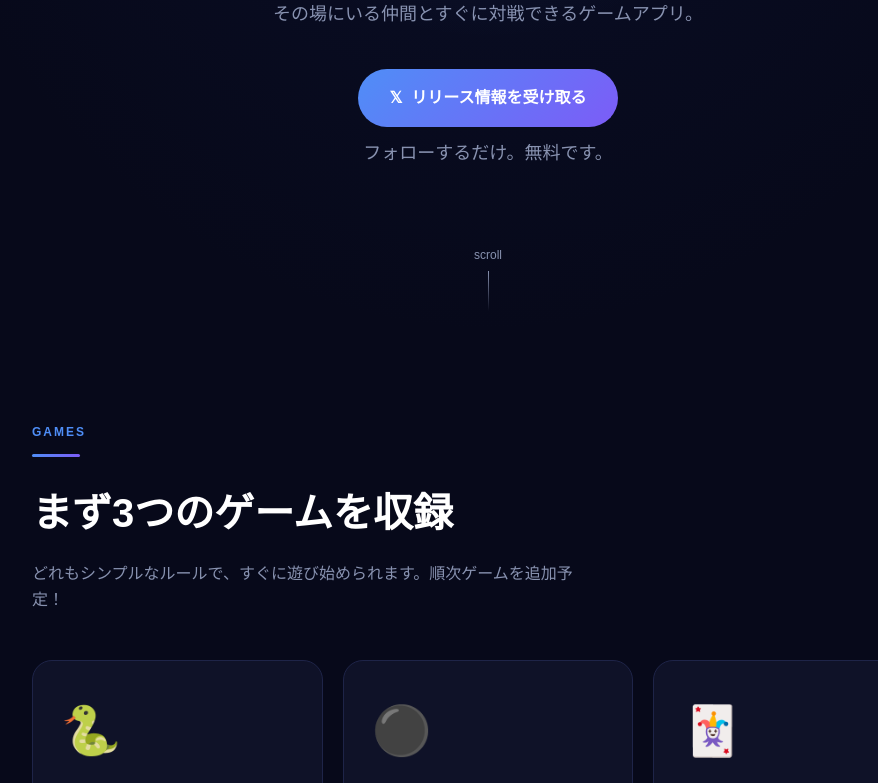
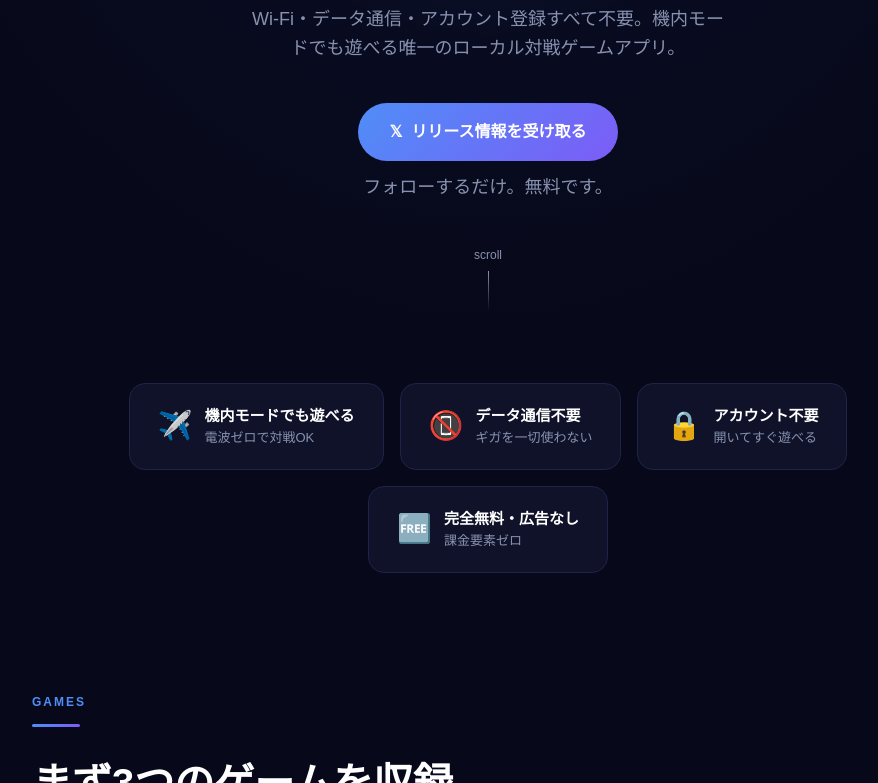
Before and after one commit to kooohminemine-crypto/nearplay-lp, a plain HTML site: page index.html in a window 1280 px wide. Shown: the part 457-1240 px from the top of the page, without its empty margins (152-1030 px from the left). Drawn offline with Linux system fonts and the light colour scheme.

Commit message:
Emphasize complete offline gameplay as main selling point

```diff
--- a/index.html
+++ b/index.html
@@ -302,14 +302,48 @@
   <div class="hero">
     <div class="logo">NearPlay</div>
     <div class="badge">開発中 · Coming Soon</div>
-    <h1>ネット不要。<br>近くの友達と<span>すぐ遊べる。</span></h1>
-    <p>データ通信も設定も不要。Bluetoothをオンにするだけで、その場にいる仲間とすぐに対戦できるゲームアプリ。</p>
+    <h1><span>完全オフライン。</span><br>電波ゼロでも<br>友達と対戦できる。</h1>
+    <p>Wi-Fi・データ通信・アカウント登録すべて不要。機内モードでも遊べる唯一のローカル対戦ゲームアプリ。</p>
     <a class="btn" href="https://x.com/nearplay_app" target="_blank">
       𝕏 &nbsp;リリース情報を受け取る
     </a>
     <p class="btn-sub">フォローするだけ。無料です。</p>
     <div class="scroll-hint">scroll</div>
   </div>
+
+  <!-- OFFLINE BADGES -->
+  <section style="padding: 40px 24px;">
+    <div style="display:flex; flex-wrap:wrap; gap:16px; justify-content:center; max-width:960px; margin:0 auto;">
+      <div style="background:#0f1228;border:1px solid #1e2448;border-radius:16px;padding:20px 28px;display:flex;align-items:center;gap:12px;">
+        <span style="font-size:28px;">✈️</span>
+        <div>
+          <div style="font-weight:700;font-size:15px;">機内モードでも遊べる</div>
+          <div style="color:#8892b0;font-size:13px;">電波ゼロで対戦OK</div>
+        </div>
+      </div>
+      <div style="background:#0f1228;border:1px solid #1e2448;border-radius:16px;padding:20px 28px;display:flex;align-items:center;gap:12px;">
+        <span style="font-size:28px;">📵</span>
+        <div>
+          <div style="font-weight:700;font-size:15px;">データ通信不要</div>
+          <div style="color:#8892b0;font-size:13px;">ギガを一切使わない</div>
+        </div>
+      </div>
+      <div style="background:#0f1228;border:1px solid #1e2448;border-radius:16px;padding:20px 28px;display:flex;align-items:center;gap:12px;">
+        <span style="font-size:28px;">🔒</span>
+        <div>
+          <div style="font-weight:700;font-size:15px;">アカウント不要</div>
+          <div style="color:#8892b0;font-size:13px;">開いてすぐ遊べる</div>
+        </div>
+      </div>
+      <div style="background:#0f1228;border:1px solid #1e2448;border-radius:16px;padding:20px 28px;display:flex;align-items:center;gap:12px;">
+        <span style="font-size:28px;">🆓</span>
+        <div>
+          <div style="font-weight:700;font-size:15px;">完全無料・広告なし</div>
+          <div style="color:#8892b0;font-size:13px;">課金要素ゼロ</div>
+        </div>
+      </div>
+    </div>
+  </section>
 
   <!-- GAMES -->
   <section>
```
